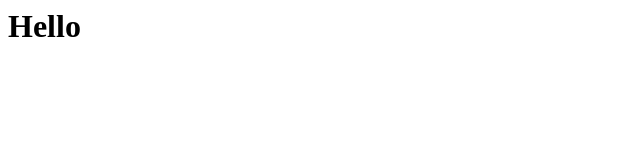
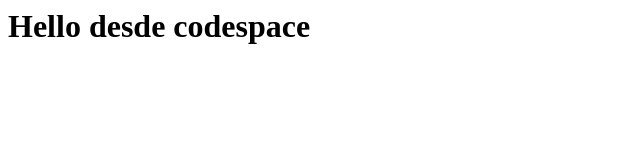
Before and after one commit to Warspear09/skills-code-with-codespaces, a plain HTML site: page index.html in a window 1280 px wide. Shown: the whole page, without its empty margins (0-640 px from the left). Drawn offline with Linux system fonts and the light colour scheme.

Commit message:
Adding hello from the codespace!

```diff
--- a/index.html
+++ b/index.html
@@ -1,3 +1,3 @@
 <html>
-  <h1>Hello</h1>
+  <h1>Hello desde codespace</h1>
 </html>
```
